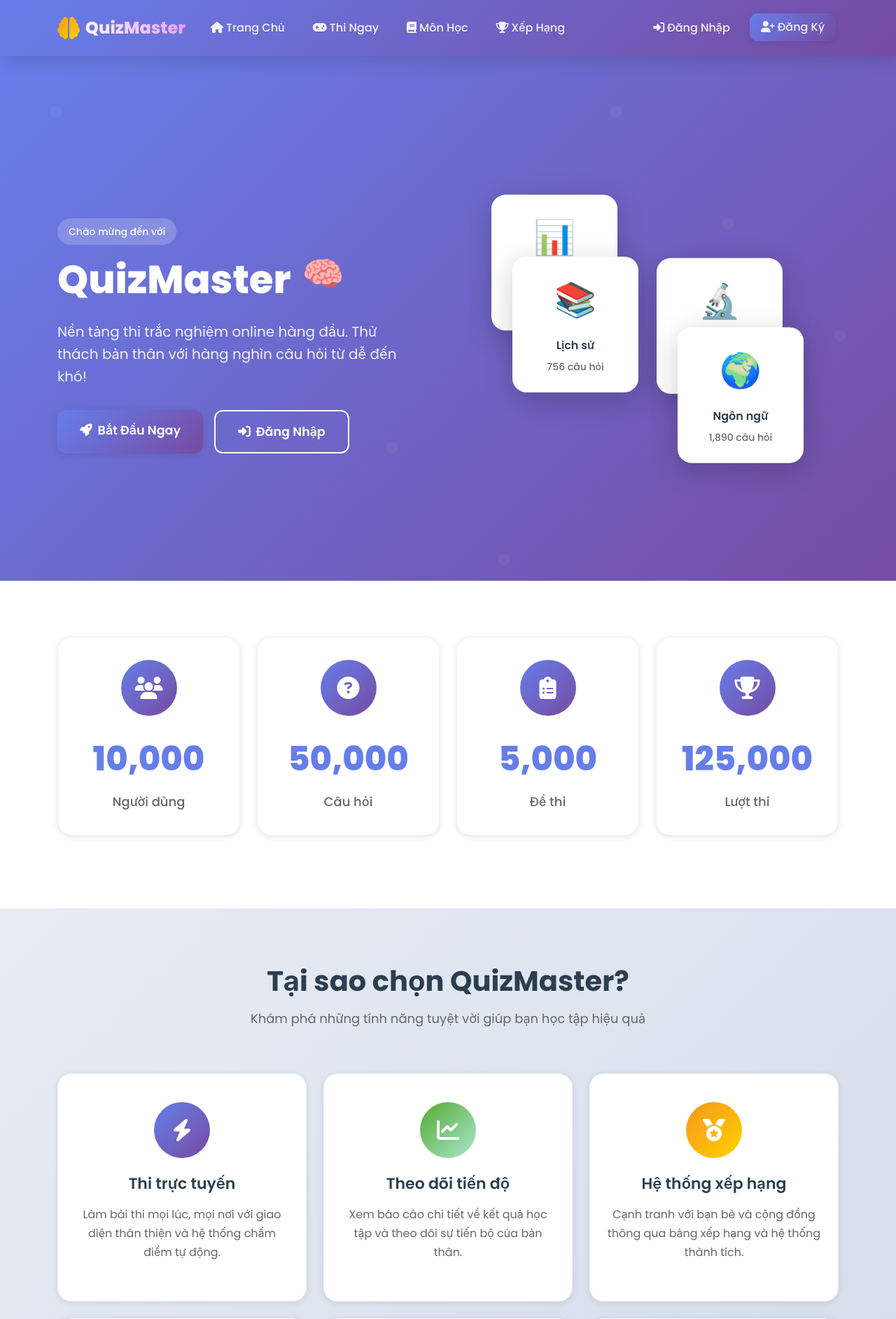
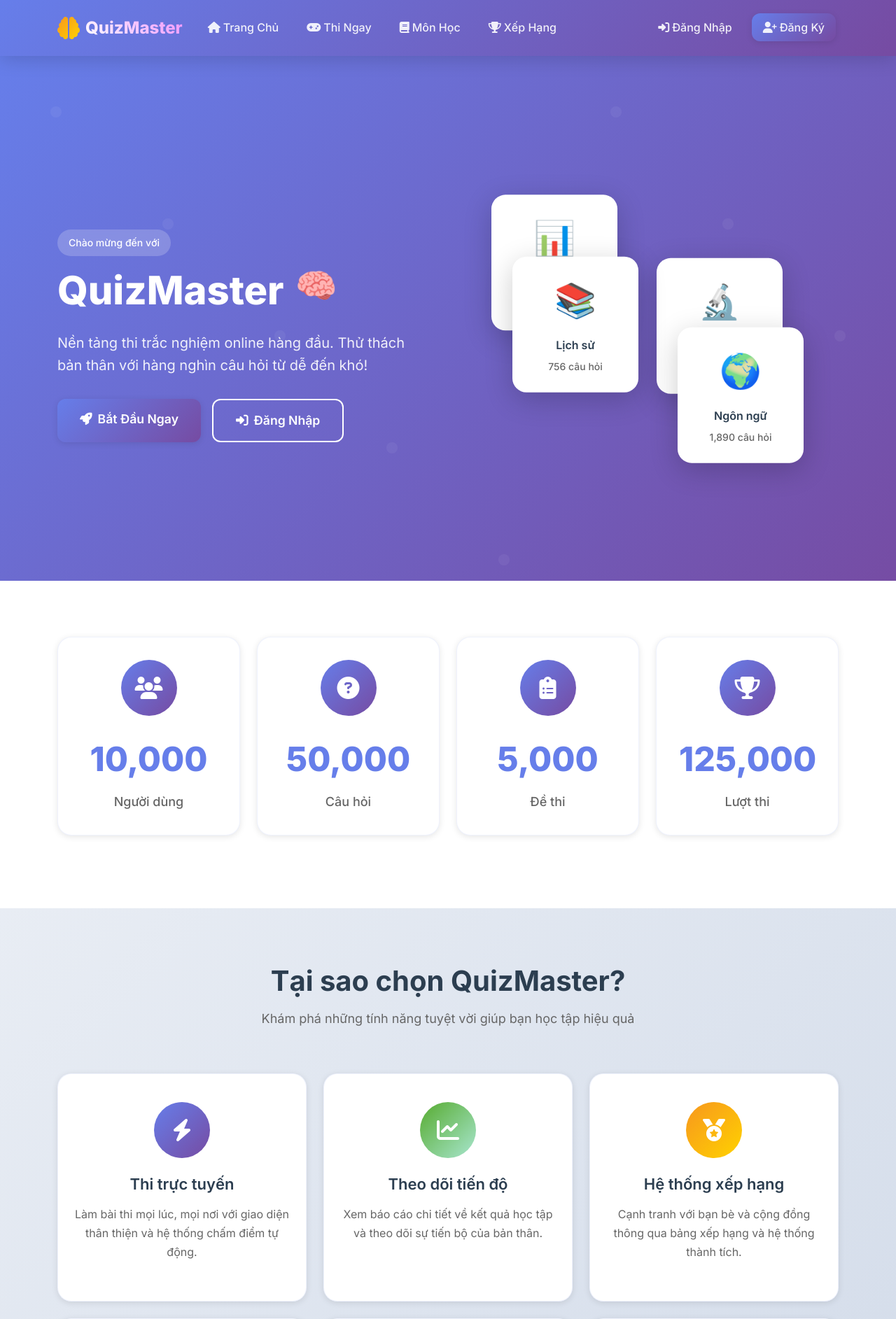
Before and after one commit to Songu123/PHP_Quizz, a PHP site: page /PHP_Quizz/ in a window 1280 px wide. Shown: the top 1885 px of the page at 70% size. Run offline with PHP 8.4, Linux system fonts and the light colour scheme.

Commit message:
feat:css

```diff
--- a/app/config/config.php
+++ b/app/config/config.php
@@ -15,10 +15,10 @@ define('DB_PASS', isset($_ENV['DB_PASSWORD']) ? $_ENV['DB_PASSWORD'] : '');
 define('DB_NAME', isset($_ENV['DB_DATABASE']) ? $_ENV['DB_DATABASE'] : 'quizz_loq');
 
 // Application URL
-define('URLROOT', isset($_ENV['URLROOT']) ? $_ENV['URLROOT'] : 'http://localhost/doan_mon/public');
+define('URLROOT', isset($_ENV['URLROOT']) ? $_ENV['URLROOT'] : 'http://localhost/PHP_Quizz/public');
 
 // Site name
-define('SITENAME', 'Đồ Án Môn');
+define('SITENAME', 'QuizMaster');
 
 // App version
 define('APPVERSION', '1.0.0');
--- a/app/views/partials/footer.php
+++ b/app/views/partials/footer.php
@@ -1,4 +1,4 @@
-    </main>
+</main>
 
     <!-- Footer -->
     <footer class="quiz-footer mt-5">
@@ -145,15 +145,10 @@
             });
         });
 
-        // Navbar scroll effect
-        window.addEventListener('scroll', function() {
-            const navbar = document.querySelector('.quiz-navbar');
-            if (window.scrollY > 50) {
-                navbar.classList.add('scrolled');
-            } else {
-                navbar.classList.remove('scrolled');
-            }
-        });
+
     </script>
 </body>
 </html>
+
+<!-- Header.php - đã sửa -->
+<link href="https://fonts.googleapis.com/css2?family=Inter:wght@300;400;500;600;700;800&display=swap" rel="stylesheet">
--- a/app/views/partials/header.php
+++ b/app/views/partials/header.php
@@ -7,7 +7,7 @@
 
     <link href="https://cdn.jsdelivr.net/npm/bootstrap@5.3.0/dist/css/bootstrap.min.css" rel="stylesheet">
     <link rel="stylesheet" href="https://cdnjs.cloudflare.com/ajax/libs/font-awesome/6.4.0/css/all.min.css">
-    <link href="https://fonts.googleapis.com/css2?family=Poppins:wght@300;400;500;600;700;800&display=swap" rel="stylesheet">
+    <link href="https://fonts.googleapis.com/css2?family=Inter:wght@300;400;500;600;700;800&display=swap" rel="stylesheet">
     <link rel="stylesheet" href="<?php echo URLROOT; ?>/css/style.css">
 </head>
 <body>
--- a/public/css/style.css
+++ b/public/css/style.css
@@ -19,7 +19,7 @@
     --gradient-warning: linear-gradient(135deg, #f7971e 0%, #ffd200 100%);
     --gradient-danger: linear-gradient(135deg, #ff416c 0%, #ff4b2b 100%);
     --gradient-info: linear-gradient(135deg, #4facfe 0%, #00f2fe 100%);
-    --gradient-purple: linear-gradient(135deg, #a8edea 0%, #fed6e3 100%);
+    --gradient-purple: linear-gradient(135deg, #8B5CF6 0%, #A855F7 100%);
 
     --shadow-light: 0 2px 10px rgba(0, 0, 0, 0.1);
     --shadow-medium: 0 5px 25px rgba(0, 0, 0, 0.15);
@@ -36,7 +36,7 @@
 }
 
 body {
-    font-family: 'Poppins', -apple-system, BlinkMacSystemFont, 'Segoe UI', sans-serif;
+    font-family: 'Inter', -apple-system, BlinkMacSystemFont, 'Segoe UI', sans-serif;
     line-height: 1.6;
     color: #333;
     background: linear-gradient(135deg, #f5f7fa 0%, #c3cfe2 100%);
@@ -401,7 +401,7 @@ body {
 .feature-icon.bg-warning { background: var(--gradient-warning); }
 .feature-icon.bg-info { background: var(--gradient-info); }
 .feature-icon.bg-danger { background: var(--gradient-danger); }
-.feature-icon.bg-purple { background: var(--gradient-purple); color: var(--dark-color) !important; }
+.feature-icon.bg-purple { background: var(--gradient-purple); color: white !important; }
 
 .feature-title {
     font-size: 1.375rem;
```
